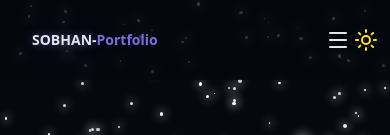
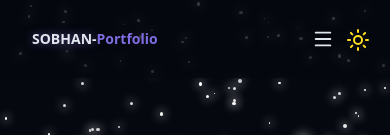
Before and after one commit to Sobhan-asadi/my-portfolio, a React (Vite) app: page / in a window 390 px wide. Shown: the top 135 px of the page. Built offline with nearby package versions, Linux system fonts and the light colour scheme.

Commit message:
Change in theme mode

```diff
--- a/src/components/Navbar.jsx
+++ b/src/components/Navbar.jsx
@@ -60,11 +60,11 @@ export default function Navbar() {
         {/* mobile nav */}
 
         <button
-          className="text-foreground z-50 p-2 md:hidden"
+          className="text-foreground z-50 mr-4 p-2 md:hidden"
           aria-label={isMenuOpen ? "Close Menu" : "Open Menu"}
           onClick={() => setIsMenuOpen(!isMenuOpen)}
         >
-          {isMenuOpen ? <X size={24} /> : <Menu size={24} />}
+          {isMenuOpen ? <X size={22} /> : <Menu size={22} />}
         </button>
 
         <div
--- a/src/components/ThemeToggl.jsx
+++ b/src/components/ThemeToggl.jsx
@@ -37,7 +37,7 @@ function ThemeToggl() {
   return (
     <button
       className={cn(
-        "fixed top-5 right-1 z-50 cursor-pointer rounded-full p-2 transition-colors duration-300 md:right-5",
+        "fixed top-5 right-3 z-50 cursor-pointer rounded-full p-2 transition-colors duration-300 md:right-5",
         "focus:outline-hidden",
       )}
       onClick={toggleTheme}
```
